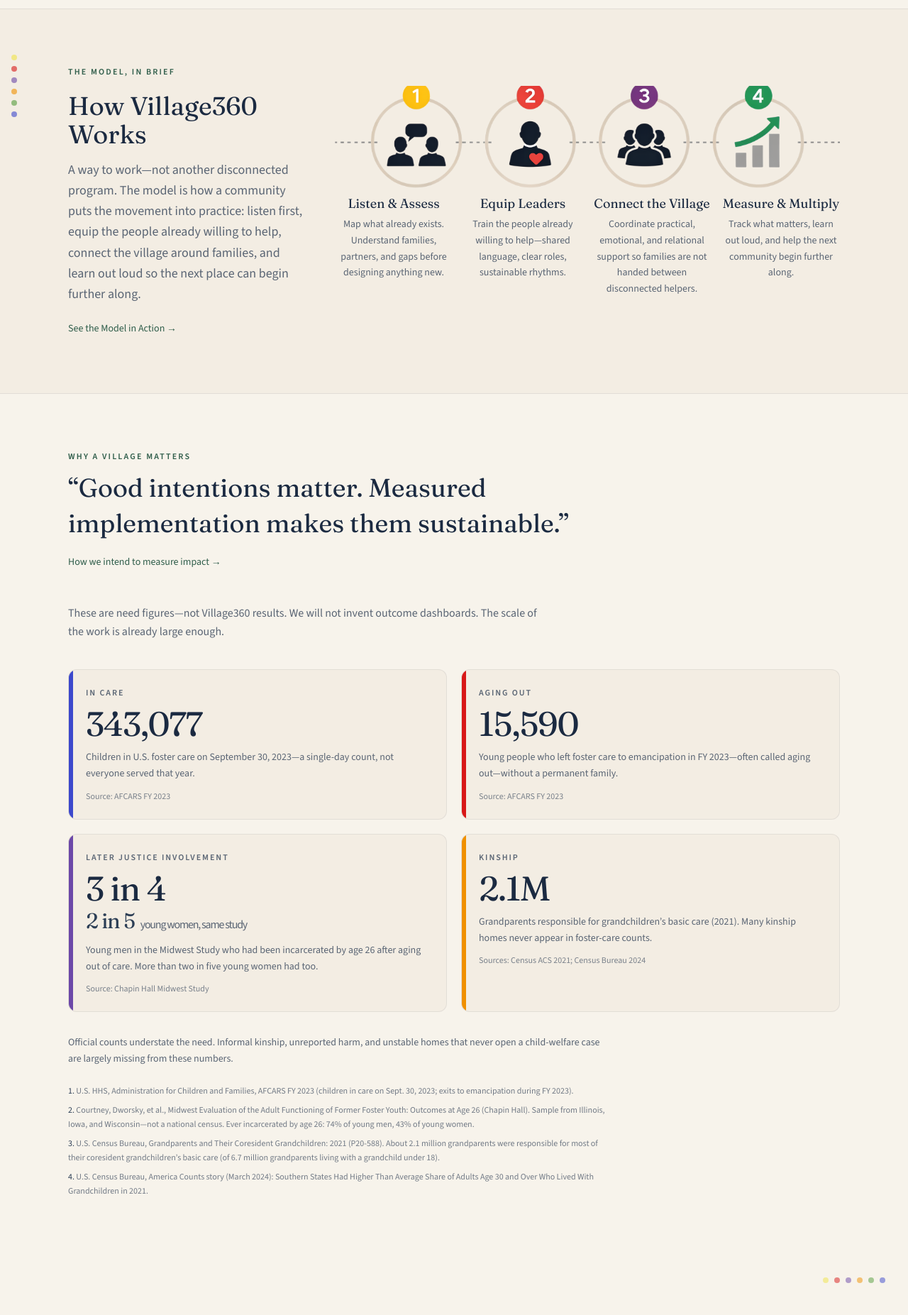
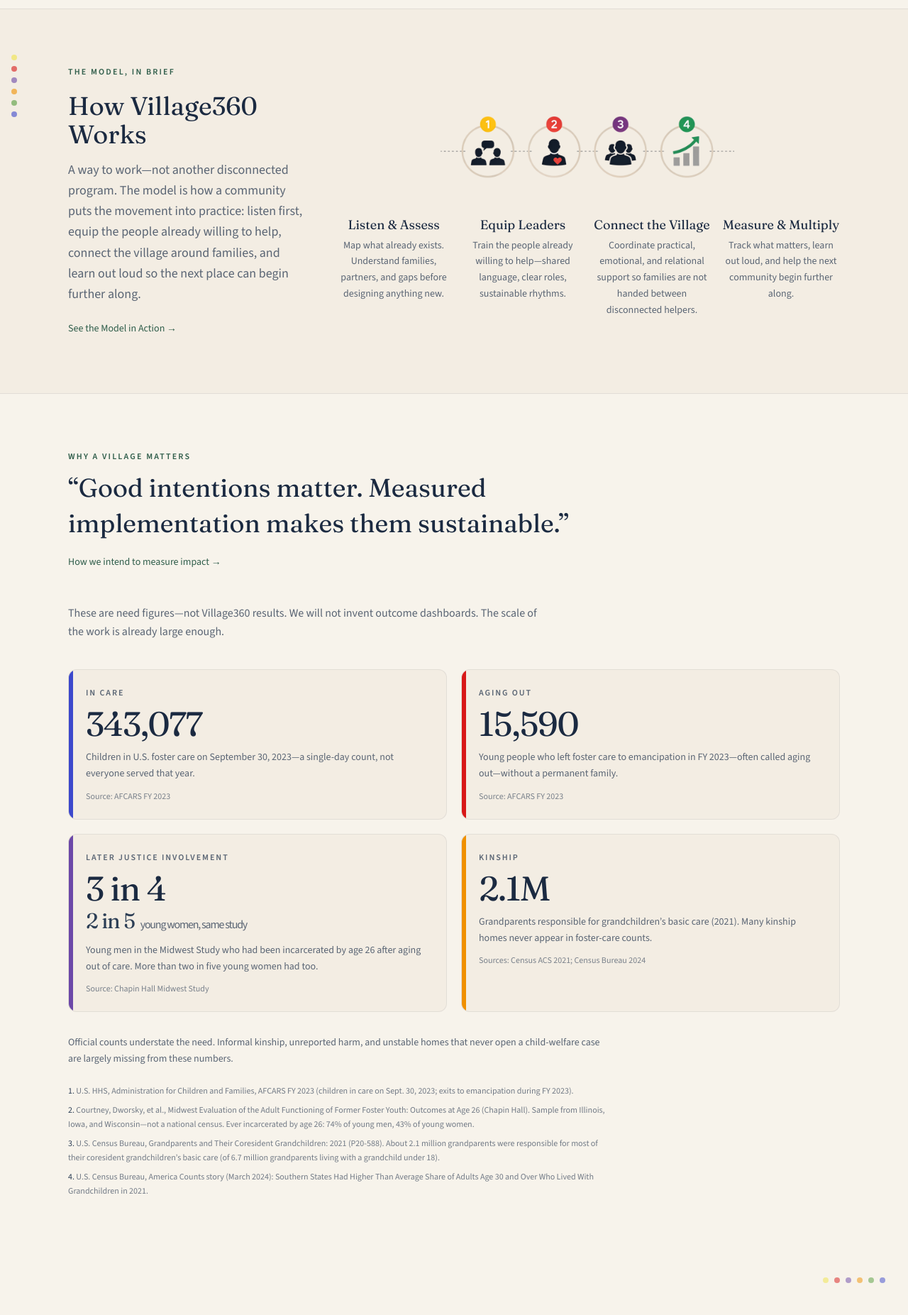
Before and after one commit to Iodine1776/Village360, a Next.js app: page / in a window 1280 px wide. Shown: the part 1320-3173 px from the top of the page at 71% size. Built offline with nearby package versions, Linux system fonts and the light colour scheme.

Commit message:
Show the full How-it-works graphic and vertically center the multiplying-impact closing lines.
Co-authored-by: Cursor <cursoragent@cursor.com>

```diff
--- a/src/app/page.tsx
+++ b/src/app/page.tsx
@@ -96,7 +96,7 @@ export default function HomePage() {
       </section>
 
       {/* 3. How Village360 Works */}
-      <section className="relative overflow-hidden border-y border-navy/8 bg-ivory-deep/50">
+      <section className="relative border-y border-navy/8 bg-ivory-deep/50">
         <BrandDots className="absolute top-16 left-4 hidden opacity-60 lg:flex" />
         <div className="mx-auto max-w-6xl px-5 py-16 sm:px-8 sm:py-20">
           <ModelTeaser />
@@ -271,7 +271,7 @@ export default function HomePage() {
               </ol>
             </figure>
 
-            <p className="font-display text-xl leading-snug text-navy sm:text-2xl lg:col-span-3 lg:text-right">
+            <p className="font-display text-xl leading-snug text-navy sm:text-2xl lg:col-span-3 lg:self-center lg:text-right">
               Strengthen the village.
               <br />
               Stabilize the family.
--- a/src/components/ModelTeaser.tsx
+++ b/src/components/ModelTeaser.tsx
@@ -51,12 +51,12 @@ export function ModelTeaser() {
         </div>
 
         <div className="mx-auto w-full max-w-3xl lg:col-span-8 lg:max-w-none">
-          <div className="relative aspect-[24/5] w-full overflow-hidden">
+          <div className="relative aspect-[4/1] w-full">
             <Image
               src="/how-v360-works.png"
               alt=""
               fill
-              className="object-cover object-center"
+              className="object-contain object-bottom"
               sizes="(min-width: 1024px) 42rem, 100vw"
             />
           </div>
```
